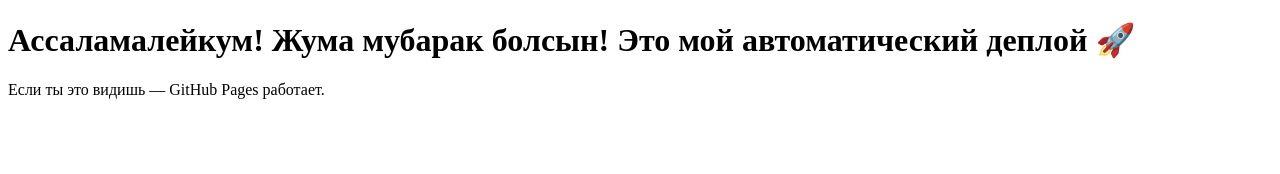
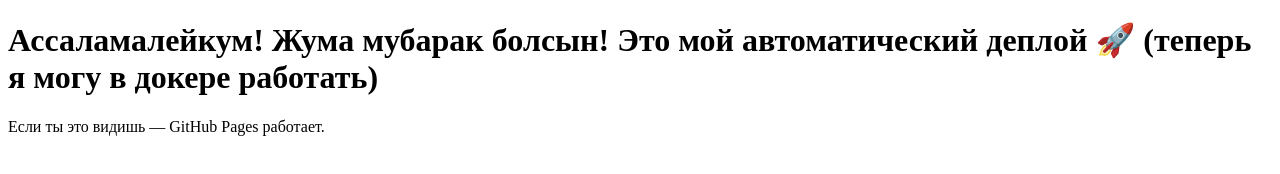
Before and after one commit to kashkenovbagdat/my-devops-site, a plain HTML site: page index.html in a window 1280 px wide. Drawn offline with Linux system fonts and the light colour scheme.

Commit message:
Update website content docker

```diff
--- a/index.html
+++ b/index.html
@@ -5,7 +5,7 @@
   <title>Мой первый девопс-сайт</title>
 </head>
 <body>
-  <h1>Ассаламалейкум! Жума мубарак болсын! Это мой автоматический деплой 🚀</h1>
+  <h1>Ассаламалейкум! Жума мубарак болсын! Это мой автоматический деплой 🚀 (теперь я могу в докере работать)</h1>
   <p>Если ты это видишь — GitHub Pages работает.</p>
 </body>
 </html>
```
